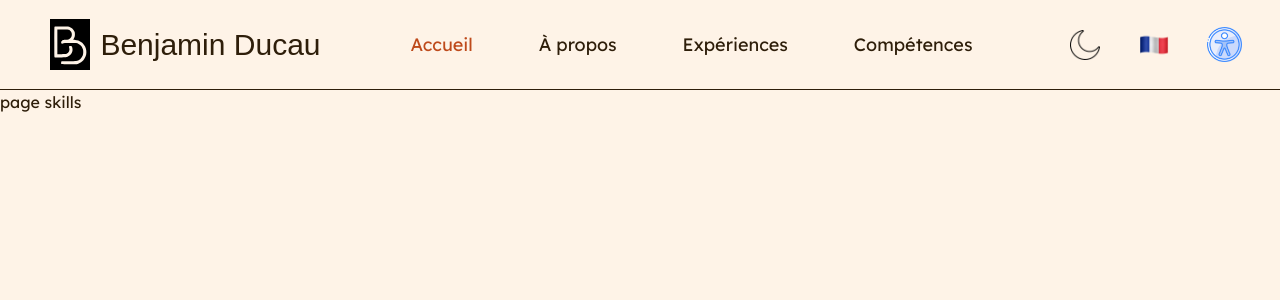
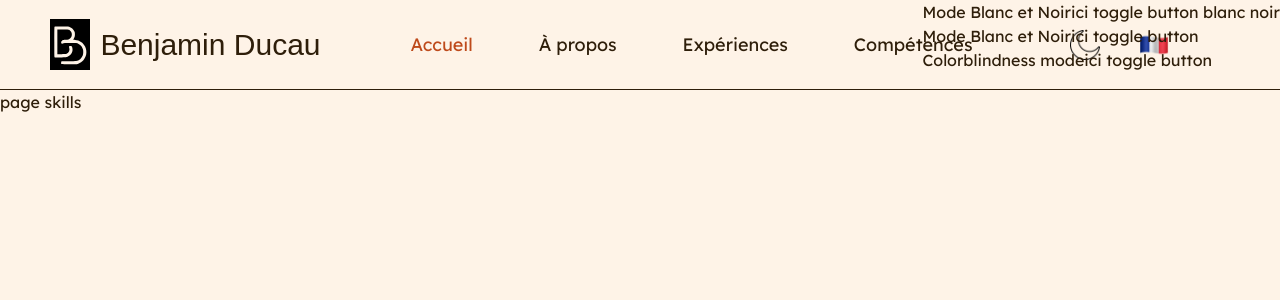
Before and after one commit to khalan1789/portfolio-v2, a Next.js app: page /skills in a window 1280 px wide. Shown: the top 300 px of the page. Built offline with nearby package versions, Linux system fonts and the light colour scheme; a web font is replaced by a local one.

Commit message:
header in mobile ended / start of accessibilty modal system

```diff
--- a/src/app/components/header/mobile-header/mobile-header.tsx
+++ b/src/app/components/header/mobile-header/mobile-header.tsx
@@ -1,11 +1,13 @@
 import React from "react";
 import LogoContainer from "../logo-container";
 import NavbarMobile from "../../navbar/navbar-mobile";
+import QuickSwitchContainer from "../quick-switch-container";
 
 export default function MobileHeader() {
    return (
-      <div className="flex justify-between pt-1 relative lg:hidden static">
+      <div className="flex justify-between p-2 relative lg:hidden static">
          <LogoContainer />
+         <QuickSwitchContainer />
          <NavbarMobile />
       </div>
    );
--- a/src/app/components/header/quick-switch-container.tsx
+++ b/src/app/components/header/quick-switch-container.tsx
@@ -64,7 +64,7 @@ export default function QuickSwitchContainer() {
    };
 
    return (
-      <div className="flex justify-between items-center w-full p-2">
+      <div className="flex min-w-[160px] justify-around p-2 ml-auto mr-2 sm:mr-4 items-center lg:justify-between lg:w-full lg:ml-0 lg:mr-0 lg:min-w-auto ">
          <button
             onClick={handleTheme}
             className="cursor-pointer w-[30px] h-[30px]"
--- a/src/app/components/modal/accessibility-modal.tsx
+++ b/src/app/components/modal/accessibility-modal.tsx
@@ -1,10 +1,75 @@
-import React from "react";
+"use client";
+import React, { useState } from "react";
 import Image from "next/image";
 import access1 from "../../../../public/icons/accessibilite(4).png";
+import { useLocale } from "@/context/useLocale";
 
 export default function AccessibilityModal() {
-   return (
-      <button>
+   const [isOpen, setIsOpen] = useState<boolean>(true);
+   const locale = useLocale();
+
+   const toggleOpening = (e: React.MouseEvent) => {
+      e.preventDefault();
+      setIsOpen(!isOpen);
+   };
+
+   const ariaOpenAccessibilityButtonDescription =
+      locale?.locale === "en"
+         ? "accessibility button opening"
+         : "bouton d'ouverture pour l'accessibilité";
+
+   const ariaBlackAndWhite =
+      locale?.locale === "en"
+         ? "button to activate black and white mode"
+         : "bouton pour activer le mode noir et blanc";
+   const ariaWhiteAndBlack =
+      locale?.locale === "en"
+         ? "button to activate white and black mode"
+         : "bouton pour activer le mode blanc et noir ";
+   const ariaColorblindness =
+      locale?.locale === "en"
+         ? "button to activate colorblindness mode"
+         : "bouton pour activer le mode daltonien";
+
+   return isOpen ? (
+      <div className="fixed top-0 right-0 w-200[px]">
+         <div>
+            <span>
+               {locale?.locale === "en"
+                  ? "White and black mode"
+                  : "Mode Blanc et Noir"}
+            </span>
+            <button aria-roledescription={ariaBlackAndWhite}>
+               ici toggle button blanc noir
+            </button>
+         </div>
+         <div>
+            <span>
+               {locale?.locale === "en"
+                  ? "Black and white mode"
+                  : "Mode Blanc et Noir"}
+            </span>
+            <button aria-roledescription={ariaWhiteAndBlack}>
+               ici toggle button
+            </button>
+         </div>
+         <div>
+            <span>
+               {locale?.locale === "en"
+                  ? "White and black mode"
+                  : "Colorblindness mode"}
+            </span>
+            <button aria-roledescription={ariaColorblindness}>
+               ici toggle button
+            </button>
+         </div>
+         <div></div>
+      </div>
+   ) : (
+      <button
+         onClick={(e) => toggleOpening(e)}
+         aria-roledescription={ariaOpenAccessibilityButtonDescription}
+      >
          <Image
             src={access1}
             width={40}
--- a/src/app/components/navbar/navbar-mobile.tsx
+++ b/src/app/components/navbar/navbar-mobile.tsx
@@ -1,7 +1,6 @@
 "use client";
 import "./navbar-mobile.css";
 import React, { useState } from "react";
-import { Url } from "@/types/types";
 import { useLocale } from "@/context/useLocale";
 import Link from "next/link";
 
@@ -17,7 +16,6 @@ export default function NavbarMobile() {
    return (
       <div
          className={` flex ${isOpen ? "absolute top-0 z-40 bg-background w-full border-bottom shadow-xl/20 shadow-primary pb-16" : "mr-[10px]  items-center flex-col pt-3"}`}
-         //className={`${isOpen ? "absolute top-0 primary-foreground w-full z-40 flex align-top" : "mr-[10px] flex items-center flex-col pt-3"} border`}
       >
          {isOpen && (
             <nav className="flex flex-col justify-center items-center mt-[1vw] w-full">
@@ -37,10 +35,8 @@ export default function NavbarMobile() {
          )}
          <button
             onClick={(e) => toggleMenu(e)}
-            // className={`cursor-pointer flex flex-col border w-[35px] ${isOpen && "items-start mr-1"}`}
             className={`flex flex-col justify-center items-center w-8 h-8 space-y-1.5 focus:outline-none ${isOpen && "w-[40px] mt-3 mr-2"}`}
          >
-            {/* <span className={`navBar-mobile ${isOpen && "open"}`}></span> */}
             <span
                className={`block w-6 h-0.5 bg-foreground transition-all duration-200 ${isOpen && "rotate-45 translate-y-2 w-7"}`}
             ></span>
--- a/src/app/globals.css
+++ b/src/app/globals.css
@@ -2,28 +2,19 @@
 @custom-variant dark (&:where(.dark, .dark *));
 
 :root {
+   /* Cream primary foreground */
    --background: oklch(0.97 0.02 70);
-   /* --background: oklch(48.894% 0.1926 348.964); */
+   --releved: oklch(93.668% 0.01888 67.471);
+
    /* Deep brown text */
    /* --foreground: oklch(0.25 0.04 70); */
-   --foreground: oklch(0.25 0.04 70);
-   /* Soft cream card */
-   --card: oklch(0.98 0.01 70);
-   /* Dark brown card text */
-   --card-foreground: oklch(0.22 0.04 70);
-   /* Cream popover */
-   --popover: oklch(0.97 0.02 70);
-   /* Dark brown popover text */
-   --popover-foreground: oklch(0.22 0.04 70);
-   /* Terracotta primary */
+   --secondary: oklch(0.25 0.04 70);
+
    --primary: oklch(0.56 0.16 40);
 
-   /* Cream primary foreground */
-   --primary-foreground: oklch(0.97 0.02 70);
    /* Light sage secondary */
-   --secondary: oklch(0.72 0.08 140);
-   /* Dark brown secondary text */
-   --secondary-foreground: oklch(0.25 0.04 70);
+   --tercary: oklch(0.72 0.08 140);
+
    /* Light sage muted */
    --muted: oklch(0.78 0.06 140);
    /* Muted foreground */
@@ -37,33 +28,12 @@
    /* Destructive foreground */
    --destructive-foreground: oklch(0.97 0.02 70);
    /* Subtle border */
-   --border: oklch(0.9 0.03 70);
-   /* Input background */
-   --input: oklch(0.95 0.02 70);
-   /* Focus ring */
-   --ring: oklch(0.56 0.16 40);
-   /* Chart colors - earth tones */
-   --chart-1: oklch(0.56 0.16 40);
-   --chart-2: oklch(0.72 0.08 140);
-   --chart-3: oklch(0.65 0.12 60);
-   --chart-4: oklch(0.58 0.15 30);
-   --chart-5: oklch(0.7 0.1 90);
-   --radius: 0.625rem;
-   /* Sidebar - same as background */
-   --sidebar: oklch(0.97 0.02 70);
-   --sidebar-foreground: oklch(0.25 0.04 70);
-   --sidebar-primary: oklch(0.56 0.16 40);
-   --sidebar-primary-foreground: oklch(0.97 0.02 70);
-   --sidebar-accent: oklch(0.72 0.08 140);
-   --sidebar-accent-foreground: oklch(0.25 0.04 70);
-   --sidebar-border: oklch(0.9 0.03 70);
-   --sidebar-ring: oklch(0.56 0.16 40);
 }
 
 [data-theme="dark"] {
    --background: oklch(0.15 0.02 70);
    /* Cream text */
-   --foreground: oklch(0.94 0.02 70);
+   --secondary: oklch(0.94 0.02 70);
    --primary: oklch(0.68 0.14 40);
    /* Dark brown primary text */
    --primary-foreground: oklch(0.15 0.02 70);
@@ -91,7 +61,7 @@
    :root {
       --background: oklch(0.97 0.02 70);
       /* Deep brown text */
-      --foreground: oklch(0.25 0.04 70);
+      --secondary: oklch(0.25 0.04 70);
 
       --backup: hsl(32, 83%, 95%);
    }
@@ -99,7 +69,7 @@
 
 body {
    background: var(--background);
-   color: var(--foreground);
+   color: var(--secondary);
    font-family: Lexend, Andika, sans-serif;
 }
 
```
